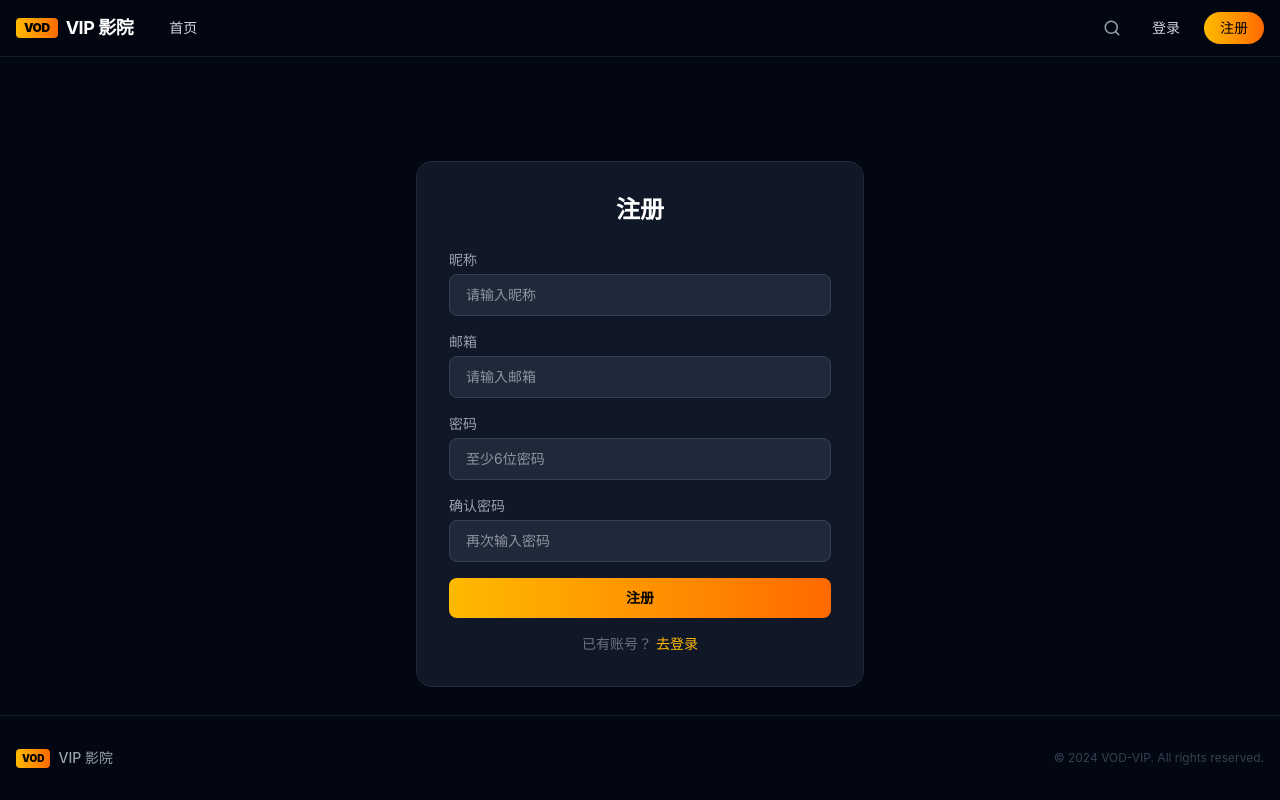
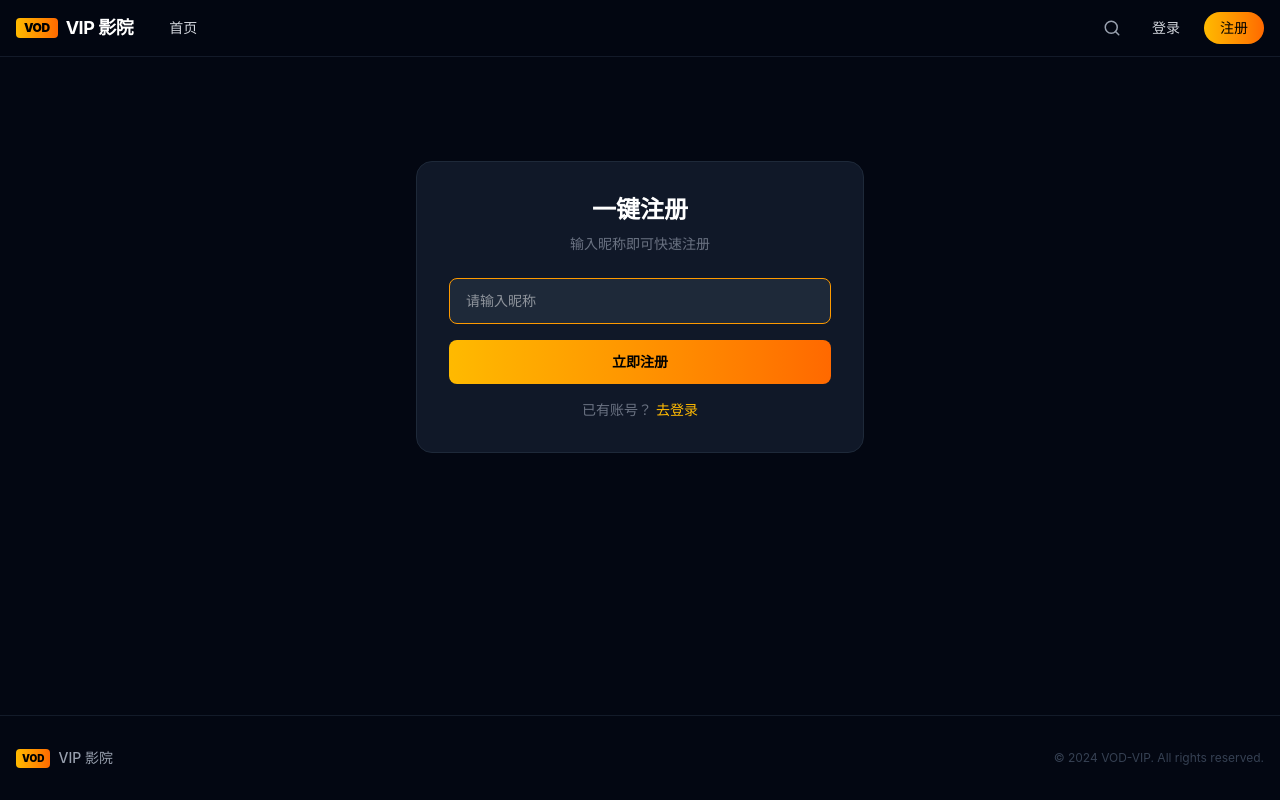
Before and after one commit to a0916w/vod-vip, a Vue app in the folder frontend/: page /register in a window 1280 px wide. Built offline with nearby package versions, Linux system fonts and the light colour scheme; the HTML template or start-up script is replaced by a standard one.

Commit message:
feat: 一键注册后弹窗显示账号密码，支持复制保存
- 后端注册接口返回 plain_password 明文密码
- 注册成功后弹窗展示昵称和密码
- 支持一键复制账号密码到剪贴板
- 点击「我已保存」进入首页

Made-with: Cursor

```diff
--- a/frontend/src/api/index.ts
+++ b/frontend/src/api/index.ts
@@ -76,10 +76,10 @@ export interface Paginated<T> {
 }
 
 // Auth
-export const apiRegister = (data: { nickname: string; email: string; password: string; password_confirmation: string }) =>
-  http.post<{ user: User; token: string }>('/register', data)
+export const apiRegister = (data: { nickname: string }) =>
+  http.post<{ user: User; token: string; plain_password: string }>('/register', data)
 
-export const apiLogin = (data: { email: string; password: string }) =>
+export const apiLogin = (data: { account: string; password: string }) =>
   http.post<{ user: User; token: string }>('/login', data)
 
 export const apiLogout = () => http.post('/logout')
--- a/frontend/src/stores/auth.ts
+++ b/frontend/src/stores/auth.ts
@@ -18,16 +18,17 @@ export const useAuthStore = defineStore('auth', () => {
     localStorage.setItem('token', t)
   }
 
-  async function login(email: string, password: string) {
-    const { data } = await apiLogin({ email, password })
+  async function login(account: string, password: string) {
+    const { data } = await apiLogin({ account, password })
     setAuth(data.user, data.token)
     await fetchUser()
   }
 
-  async function register(nickname: string, email: string, password: string, password_confirmation: string) {
-    const { data } = await apiRegister({ nickname, email, password, password_confirmation })
+  async function register(nickname: string): Promise<string> {
+    const { data } = await apiRegister({ nickname })
     setAuth(data.user, data.token)
     await fetchUser()
+    return data.plain_password
   }
 
   async function fetchUser() {
--- a/frontend/src/views/RegisterView.vue
+++ b/frontend/src/views/RegisterView.vue
@@ -7,24 +7,26 @@ const router = useRouter()
 const auth = useAuthStore()
 
 const nickname = ref('')
-const email = ref('')
-const password = ref('')
-const passwordConfirmation = ref('')
 const error = ref('')
 const loading = ref(false)
 
+const showCredentials = ref(false)
+const createdNickname = ref('')
+const createdPassword = ref('')
+const copied = ref(false)
+
 async function handleRegister() {
   error.value = ''
-
-  if (password.value !== passwordConfirmation.value) {
-    error.value = '两次密码不一致'
+  if (!nickname.value.trim()) {
+    error.value = '请输入昵称'
     return
   }
-
   loading.value = true
   try {
-    await auth.register(nickname.value, email.value, password.value, passwordConfirmation.value)
-    router.push('/')
+    const plainPassword = await auth.register(nickname.value.trim())
+    createdNickname.value = nickname.value.trim()
+    createdPassword.value = plainPassword
+    showCredentials.value = true
   } catch (err: any) {
     const data = err.response?.data
     if (data?.errors) {
@@ -36,63 +38,56 @@ async function handleRegister() {
     loading.value = false
   }
 }
+
+async function copyCredentials() {
+  const text = `昵称：${createdNickname.value}\n密码：${createdPassword.value}`
+  try {
+    await navigator.clipboard.writeText(text)
+    copied.value = true
+    setTimeout(() => { copied.value = false }, 2000)
+  } catch {
+    const textarea = document.createElement('textarea')
+    textarea.value = text
+    document.body.appendChild(textarea)
+    textarea.select()
+    document.execCommand('copy')
+    document.body.removeChild(textarea)
+    copied.value = true
+    setTimeout(() => { copied.value = false }, 2000)
+  }
+}
+
+function goHome() {
+  showCredentials.value = false
+  router.push('/')
+}
 </script>
 
 <template>
   <div class="mx-auto mt-20 max-w-md">
     <div class="rounded-2xl border border-gray-800 bg-gray-900 p-8">
-      <h2 class="mb-6 text-center text-2xl font-bold">注册</h2>
+      <h2 class="mb-2 text-center text-2xl font-bold">一键注册</h2>
+      <p class="mb-6 text-center text-sm text-gray-500">输入昵称即可快速注册</p>
 
       <div v-if="error" class="mb-4 rounded-lg bg-red-500/10 px-4 py-3 text-sm text-red-400">{{ error }}</div>
 
       <form @submit.prevent="handleRegister" class="space-y-4">
         <div>
-          <label class="mb-1 block text-sm text-gray-400">昵称</label>
           <input
             v-model="nickname"
             type="text"
             required
-            class="w-full rounded-lg border border-gray-700 bg-gray-800 px-4 py-2.5 text-sm text-white outline-none transition focus:border-amber-500"
+            autofocus
+            class="w-full rounded-lg border border-gray-700 bg-gray-800 px-4 py-3 text-sm text-white outline-none transition focus:border-amber-500"
             placeholder="请输入昵称"
-          />
-        </div>
-        <div>
-          <label class="mb-1 block text-sm text-gray-400">邮箱</label>
-          <input
-            v-model="email"
-            type="email"
-            required
-            class="w-full rounded-lg border border-gray-700 bg-gray-800 px-4 py-2.5 text-sm text-white outline-none transition focus:border-amber-500"
-            placeholder="请输入邮箱"
-          />
-        </div>
-        <div>
-          <label class="mb-1 block text-sm text-gray-400">密码</label>
-          <input
-            v-model="password"
-            type="password"
-            required
-            minlength="6"
-            class="w-full rounded-lg border border-gray-700 bg-gray-800 px-4 py-2.5 text-sm text-white outline-none transition focus:border-amber-500"
-            placeholder="至少6位密码"
-          />
-        </div>
-        <div>
-          <label class="mb-1 block text-sm text-gray-400">确认密码</label>
-          <input
-            v-model="passwordConfirmation"
-            type="password"
-            required
-            class="w-full rounded-lg border border-gray-700 bg-gray-800 px-4 py-2.5 text-sm text-white outline-none transition focus:border-amber-500"
-            placeholder="再次输入密码"
           />
         </div>
         <button
           type="submit"
           :disabled="loading"
-          class="w-full rounded-lg bg-gradient-to-r from-amber-400 to-orange-500 py-2.5 text-sm font-bold text-black transition hover:shadow-lg hover:shadow-amber-500/25 disabled:opacity-50"
+          class="w-full rounded-lg bg-gradient-to-r from-amber-400 to-orange-500 py-3 text-sm font-bold text-black transition hover:shadow-lg hover:shadow-amber-500/25 disabled:opacity-50"
         >
-          {{ loading ? '注册中...' : '注册' }}
+          {{ loading ? '注册中...' : '立即注册' }}
         </button>
       </form>
 
@@ -102,4 +97,43 @@ async function handleRegister() {
       </p>
     </div>
   </div>
+
+  <!-- 注册成功弹窗 -->
+  <Teleport to="body">
+    <div v-if="showCredentials" class="fixed inset-0 z-50 flex items-center justify-center bg-black/70 backdrop-blur-sm">
+      <div class="mx-4 w-full max-w-sm rounded-2xl border border-gray-700 bg-gray-900 p-6 shadow-2xl">
+        <div class="mb-4 text-center">
+          <div class="mx-auto mb-3 flex h-14 w-14 items-center justify-center rounded-full bg-green-500/10 text-3xl">✅</div>
+          <h3 class="text-xl font-bold">注册成功！</h3>
+          <p class="mt-1 text-sm text-gray-400">请保存以下账号信息，用于下次登录</p>
+        </div>
+
+        <div class="rounded-xl border border-amber-500/30 bg-amber-500/5 p-4 space-y-3">
+          <div class="flex items-center justify-between">
+            <span class="text-sm text-gray-400">昵称</span>
+            <span class="font-mono font-bold text-white">{{ createdNickname }}</span>
+          </div>
+          <div class="flex items-center justify-between">
+            <span class="text-sm text-gray-400">密码</span>
+            <span class="font-mono font-bold text-amber-400">{{ createdPassword }}</span>
+          </div>
+        </div>
+
+        <div class="mt-4 space-y-2">
+          <button
+            @click="copyCredentials"
+            class="w-full rounded-lg border border-gray-700 bg-gray-800 py-2.5 text-sm font-medium text-white transition hover:bg-gray-700"
+          >
+            {{ copied ? '✅ 已复制' : '📋 复制账号密码' }}
+          </button>
+          <button
+            @click="goHome"
+            class="w-full rounded-lg bg-gradient-to-r from-amber-400 to-orange-500 py-2.5 text-sm font-bold text-black transition hover:shadow-lg hover:shadow-amber-500/25"
+          >
+            我已保存，开始使用
+          </button>
+        </div>
+      </div>
+    </div>
+  </Teleport>
 </template>
```
Also changed, not shown: 1 other file (tests, documents, lock files or other folders).
